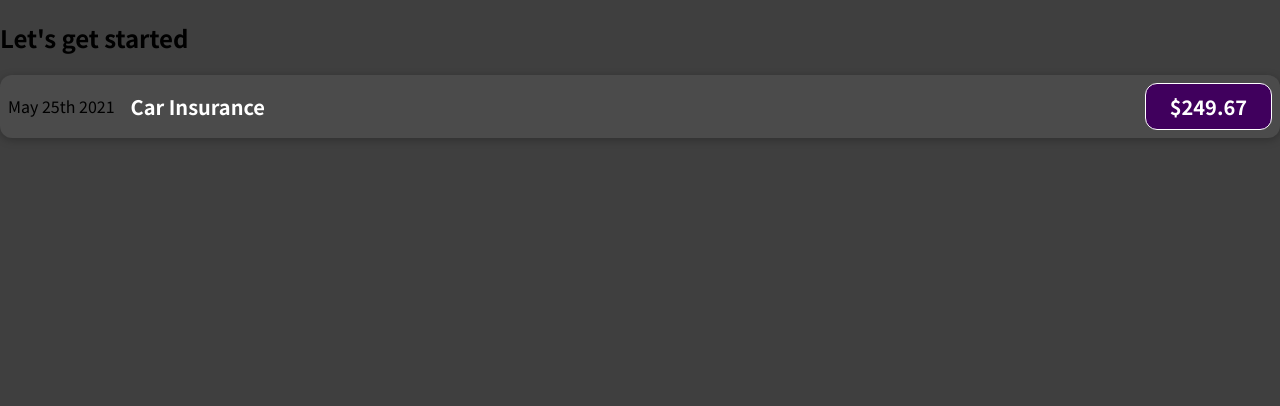
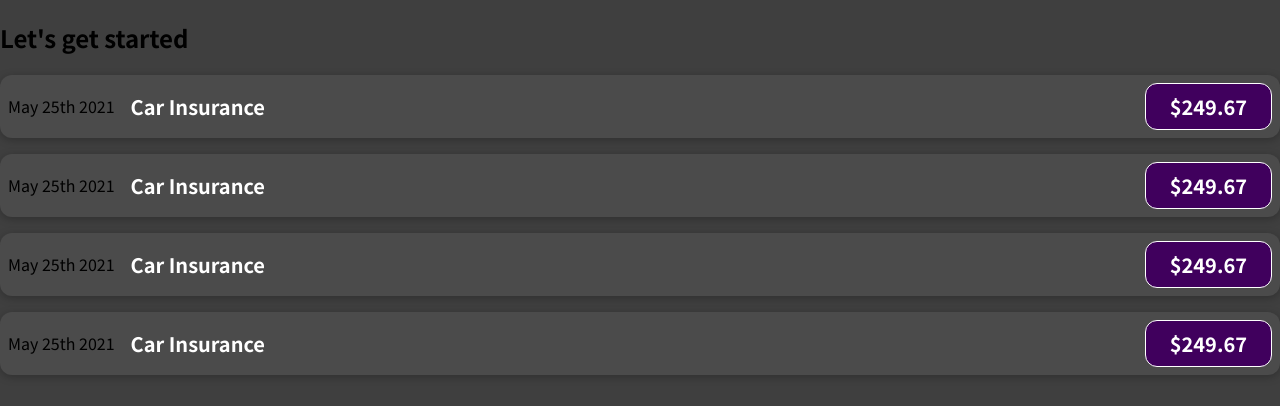
Before and after one commit to ssonko94/React-The-Complete-Guide, a React (Create React App) app: page / in a window 1280 px wide. Shown: the top 406 px of the page. Built offline with nearby package versions, Linux system fonts and the light colour scheme.

Commit message:
add an expenses array of expense data objects

```diff
--- a/src/App.js
+++ b/src/App.js
@@ -1,9 +1,53 @@
 import ExpenseItem from "./components/ExpenseItem";
 function App() {
+  const expenses = [
+    {
+      id: "e1",
+      title: "Toilet Paper",
+      amount: 94.12,
+      date: new Date(2020, 7, 14),
+    },
+    { id: "e2", title: "New TV", amount: 799.49, date: new Date(2021, 2, 12) },
+    {
+      id: "e3",
+      title: "Car Insurance",
+      amount: 294.67,
+      date: new Date(2021, 2, 28),
+    },
+    {
+      id: "e4",
+      title: "New Desk (Wooden)",
+      amount: 450,
+      date: new Date(2021, 5, 12),
+    },
+  ];
+
   return (
     <div>
       <h2>Let's get started</h2>
-      <ExpenseItem />
+      <ExpenseItem
+        title={expenses[0].title}
+        amount={expenses[0].amount}
+        date={expenses[0].date}
+      />
+
+      <ExpenseItem
+        title={expenses[1].title}
+        amount={expenses[1].amount}
+        date={expenses[1].date}
+      />
+
+      <ExpenseItem
+        title={expenses[2].title}
+        amount={expenses[2].amount}
+        date={expenses[2].date}
+      />
+
+      <ExpenseItem
+        title={expenses[3].title}
+        amount={expenses[3].amount}
+        date={expenses[3].date}
+      />
     </div>
   );
 }
```
